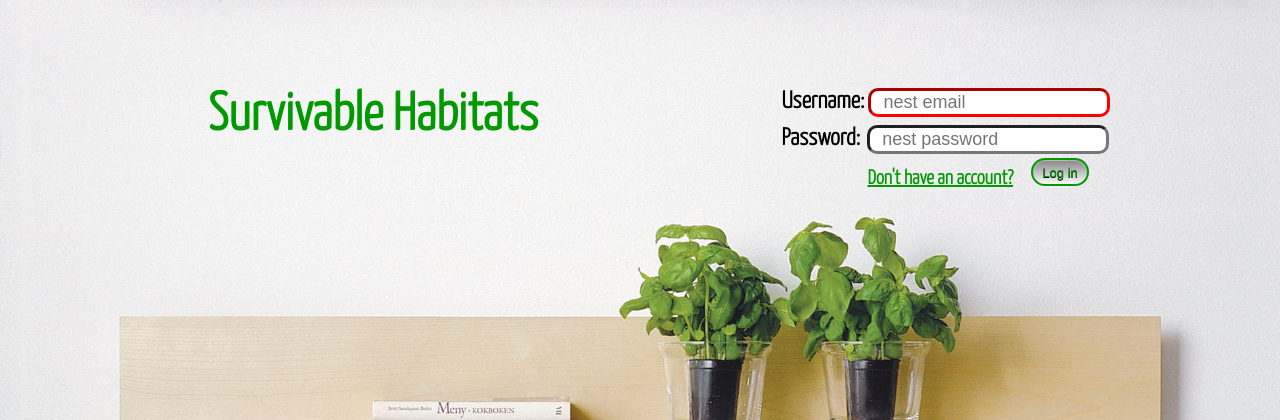
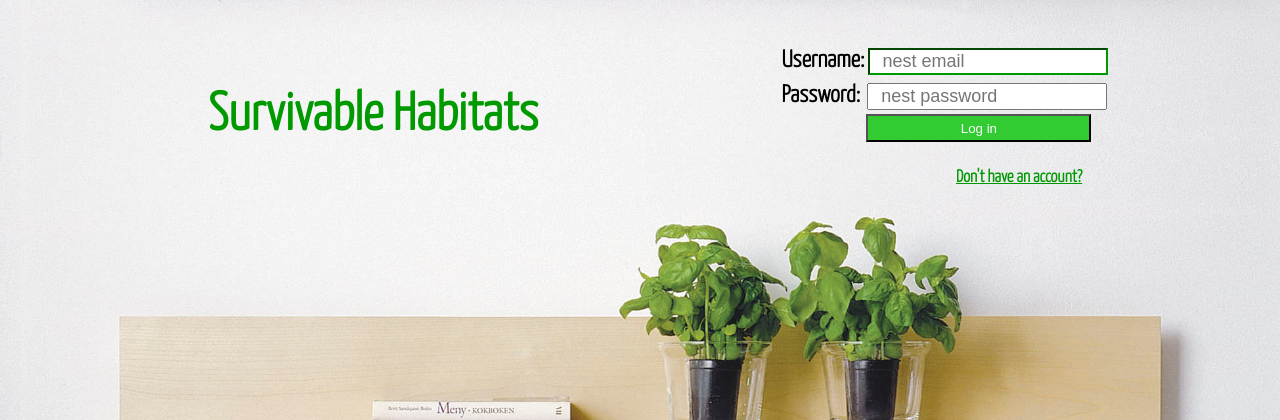
Before and after one commit to nickparnold/HackHarvard, a Python web app: template app/templates/index.html in a window 1280 px wide. Shown: the top 420 px of the page. Run offline with Jinja, Linux system fonts and the light colour scheme; the template is opened without the code that fills it, so the values that code supplies are empty; some web fonts are replaced.

Commit message:
fix buttons

```diff
--- a/app/templates/index.html
+++ b/app/templates/index.html
@@ -23,12 +23,12 @@
 							font-size: 40pt;
 							margin-top: 90px;
 							margin-left: 200px;
-							color: rgba(0, 153, 0, 1)
+							color: rgb(0, 153, 0);
 						}
 
 			.login		{
 							position: relative;
-							top: -70px;
+							top: -110px;
 							left: 60%;
 							width: 15em;
 							height: 4em;
@@ -43,73 +43,34 @@
 							font-size: large;
 							color: Gray;
 
-							border-radius: 10px;
-							border-width: medium;
 						}
 
 			.newu a		{
 							position:relative;
 							top:-100px;
-							left: 68%;
+							left: 75%;
 
 							color: rgba(0,153,0,1);
-							font-size: 15pt;
+							font-size: 13pt;
 							font-weight: bold;
 						}
 
 			input:focus {
-							border-color: red;
+							border-color: rgb(0, 153, 0);
 							outline: none;
 						}
 
 			.button		{
-						   border: 2px solid #009900;
-						   background: #fafafa;
-						   background: -webkit-gradient(linear, left top, left bottom, from(#858585), to(#fafafa));
-						   background: -webkit-linear-gradient(top, #858585, #fafafa);
-						   background: -moz-linear-gradient(top, #858585, #fafafa);
-						   background: -ms-linear-gradient(top, #858585, #fafafa);
-						   background: -o-linear-gradient(top, #858585, #fafafa);
-						   background-image: -ms-linear-gradient(top, #858585 0%, #fafafa 100%);
-						   padding: 4.5px 9px;
-						   -webkit-border-radius: 30px;
-						   -moz-border-radius: 30px;
-						   border-radius: 30px;
-						   -webkit-box-shadow: rgba(255,255,255,0.4) 0 1px 0, inset rgba(255,255,255,0.4) 0 1px 0;
-						   -moz-box-shadow: rgba(255,255,255,0.4) 0 1px 0, inset rgba(255,255,255,0.4) 0 1px 0;
-						   box-shadow: rgba(255,255,255,0.4) 0 1px 0, inset rgba(255,255,255,0.4) 0 1px 0;
-						   text-shadow: #000000 0 1px 0;
-						   color: #009900;
-						   font-size: 13px;
-						   font-family: helvetica, serif;
-						   text-decoration: none;
-						   vertical-align: middle;
+							width: 225px;
+							height: 28px;
+							background-color: rgb(50, 203, 50);
+							color: white;
 						}
 
-			.button:hover  {
-							   border: 2px solid #ff0000;
-							   text-shadow: #000000 0 1px 0;
-							   background: #f23030;
-							   background: -webkit-gradient(linear, left top, left bottom, from(#ff8f8f), to(#f23030));
-							   background: -webkit-linear-gradient(top, #ff8f8f, #f23030);
-							   background: -moz-linear-gradient(top, #ff8f8f, #f23030);
-							   background: -ms-linear-gradient(top, #ff8f8f, #f23030);
-							   background: -o-linear-gradient(top, #ff8f8f, #f23030);
-							   background-image: -ms-linear-gradient(top, #ff8f8f 0%, #f23030 100%);
-							   color: #fff;
-						   }
-
-			.button:active {
-							   text-shadow: #000000 0 1px 0;
-							   border: 2px solid #ff0000;
-							   background: #ff8c8c;
-							   background: -webkit-gradient(linear, left top, left bottom, from(#f03c3c), to(#f23030));
-							   background: -webkit-linear-gradient(top, #f03c3c, #ff8c8c);
-							   background: -moz-linear-gradient(top, #f03c3c, #ff8c8c);
-							   background: -ms-linear-gradient(top, #f03c3c, #ff8c8c);
-							   background: -o-linear-gradient(top, #f03c3c, #ff8c8c);
-							   background-image: -ms-linear-gradient(top, #f03c3c 0%, #ff8c8c 100%);
-							   color: #fff;
+			.button:hover	{
+								background-color: white;
+								color: rgb(50, 203, 50);
+								font-weight: 700;
 							}
 
 
@@ -140,7 +101,7 @@
 					<div style="margin: 8px"></div>
 				<span class="cat" style="margin-right:3px;"> Password: </span> <input id="password" name="password" type="password"  width="30" placeholder="  nest password">
 					<div style="margin: 4px"></div>
-				<span style="margin-left: 250px"> <button type="submit" class="button">Log in</button> </span>
+				<span style="margin-left: 85px"> <button type="submit" class="button">Log in</button> </span>
 			</form>
 		</div>
 
```
Also changed, not shown: app/templates/setup.html (+10 -55 lines).
